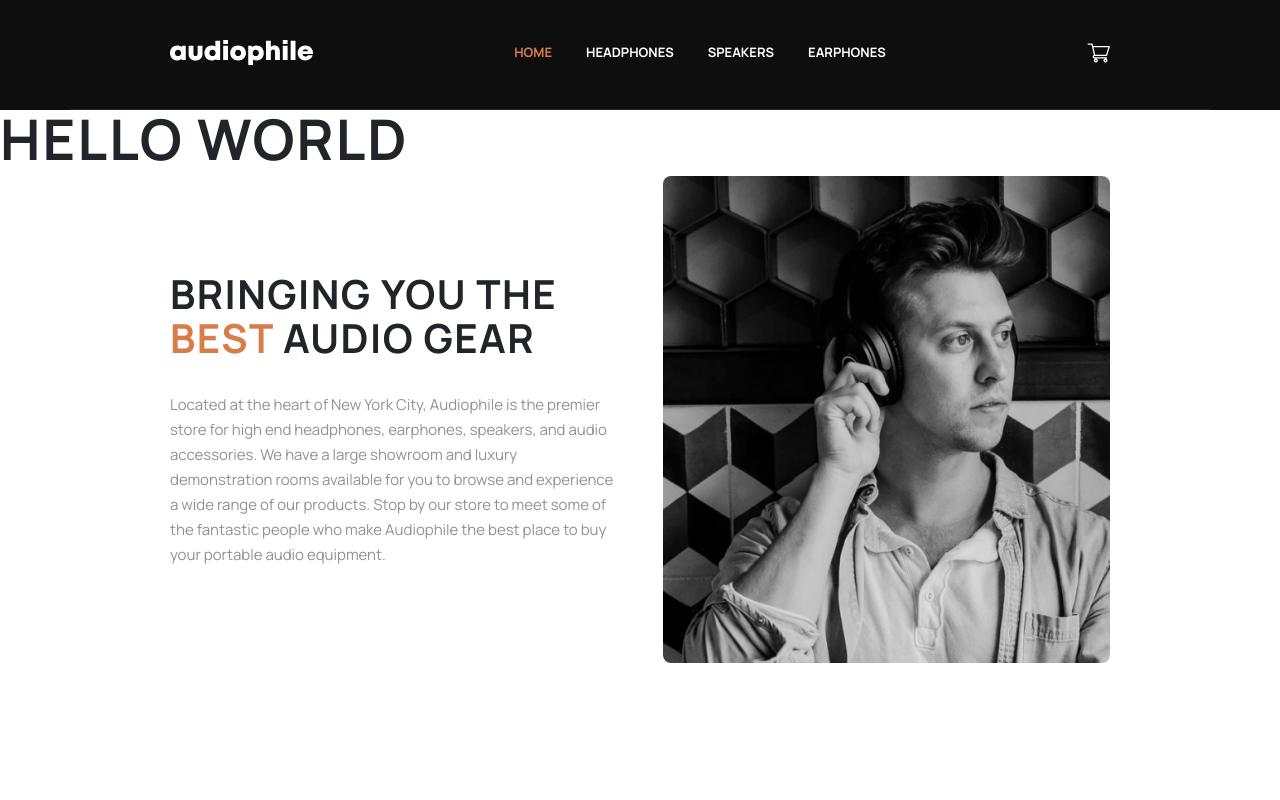
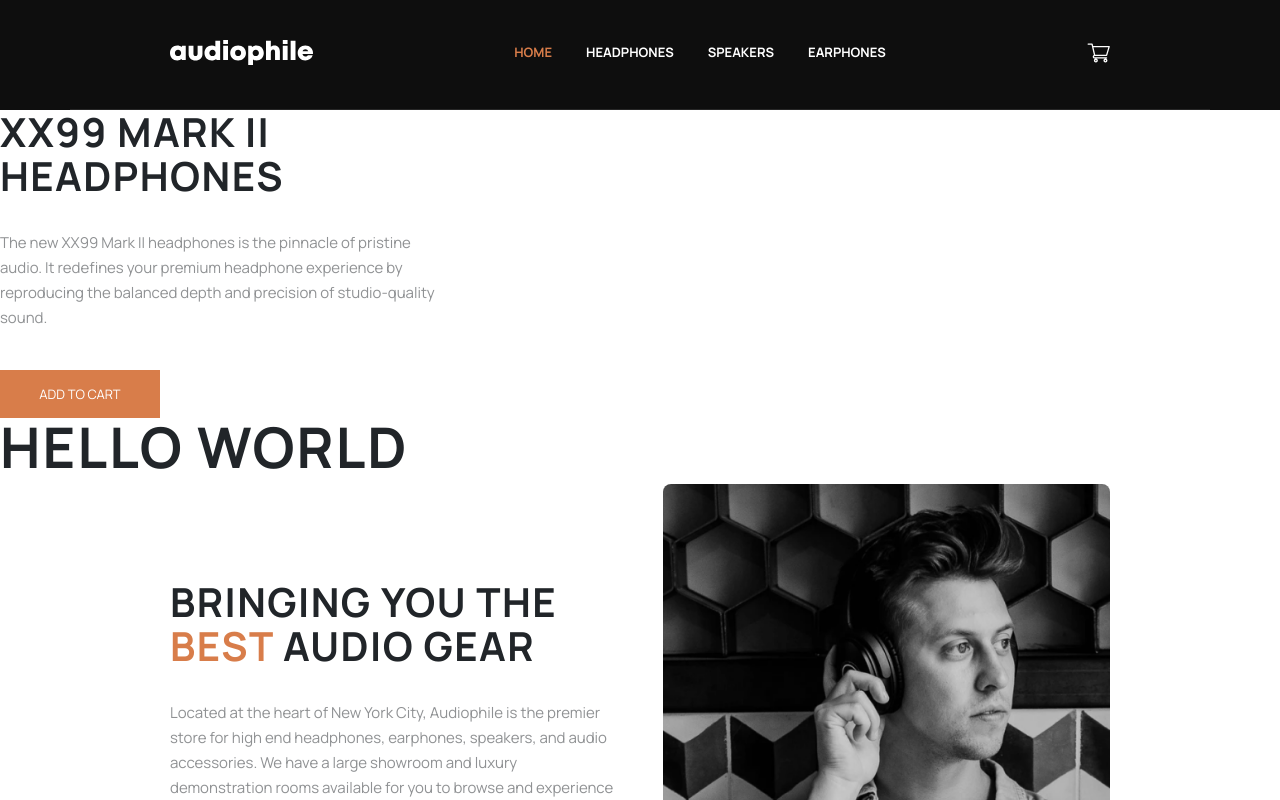
Before and after one commit to Odusami/adiophile-e-commerce, a Next.js app: page / in a window 1280 px wide. Shown: the top 800 px of the page. Built offline with nearby package versions, Linux system fonts and the light colour scheme.

Commit message:
feat: added textContent and primary button component

```diff
--- a/src/app/page.tsx
+++ b/src/app/page.tsx
@@ -1,7 +1,13 @@
+import TextContent from "@/components/TextContent/TextContent";
 
 export default function Home() {
   return (
     <div>
+      <TextContent
+        title="XX99 Mark II"
+        category="Headphones"
+        content="The new XX99 Mark II headphones is the pinnacle of pristine audio. It redefines your premium headphone experience by reproducing the balanced depth and precision of studio-quality sound."
+      />
 
       <h1>Hello world</h1>
     </div>
--- a/src/components/Button/Button.module.scss
+++ b/src/components/Button/Button.module.scss
@@ -0,0 +1,20 @@
+@use '../../styles/abstracts/variables' as *;
+.buttonC{
+    text-transform: uppercase;
+    border: none;
+    width: 160px;
+    height: 48px;
+    background: $color-tertiary;
+    color: $color-secondary;
+    &:hover{
+        background: $color-tertiary-100;
+    }
+    &:focus{
+        border: 1.5px solid $color-primary;
+    }
+
+}
+.btnFill{
+    width: 100% !important;
+    display: block !important;
+}
--- a/src/components/Button/Button.tsx
+++ b/src/components/Button/Button.tsx
@@ -0,0 +1,15 @@
+import styles from './Button.module.scss'
+type Props = {
+    btnText?: string;
+    btnFill?: boolean
+}
+
+const Button = ({btnText, btnFill}: Props) => {
+  return (
+    <button className={`${styles.buttonC} ${btnFill ? styles.btnFill : ''}`}>
+        {btnText || 'Add to cart'}
+    </button>
+  )
+}
+
+export default Button
--- /dev/null
+++ b/src/components/TextContent/TextContent.module.scss
@@ -0,0 +1,41 @@
+@use "../../styles/abstracts/variables" as *;
+.textContentBody {
+  width: 100%;
+  max-width: 445px;
+  aspect-ratio: 445 / 295;
+  @media (max-width: 768px) {
+    text-align: center;
+    width: 100%;
+    max-width: 572px;
+    aspect-ratio: 572 / 302;
+  }
+  @media (max-width: 460px) {
+    text-align: center;
+    width: 100%;
+    max-width: 327px;
+    aspect-ratio: 327 / 340;
+  }
+  h6 {
+    font-size: 14px;
+    font-weight: 400;
+    line-height: 100%;
+    letter-spacing: 10px;
+    color: $color-tertiary;
+    margin-bottom: 16px;
+    @media (max-width: 576px) {
+      margin-bottom: 24px;
+    }
+  }
+  h2 {
+    margin-bottom: 32px;
+    @media (max-width: 576px) {
+      margin-bottom: 24px;
+    }
+  }
+  p {
+    margin-bottom: 40px;
+    @media (max-width: 576px) {
+      margin-bottom: 24px;
+    }
+  }
+}
--- /dev/null
+++ b/src/components/TextContent/TextContent.tsx
@@ -0,0 +1,26 @@
+import Button from '../Button/Button';
+import styles from './TextContent.module.scss'
+type Props = {
+    label?: string,
+    title: string,
+    content: string,
+    category: string,
+     btnText?: string;
+    btnFill?: boolean
+};
+
+const TextContent = ({label, title, content, category, btnText, btnFill}: Props) => {
+  return (
+    <div className={styles.textContentBody}>
+        {label &&
+      <h6>{label}</h6> }
+      <h2>{title} <br/> <span>{category}</span></h2>
+      <p>
+       {content}
+      </p>
+      <Button btnText={btnText} btnFill={btnFill}/>
+    </div>
+  );
+};
+
+export default TextContent;
--- a/src/styles/base/_typography.scss
+++ b/src/styles/base/_typography.scss
@@ -32,7 +32,6 @@ h2 {
     font-size: 28px;
     line-height: 100%;
     letter-spacing: 1px;
-    text-align: center;
   }
 }
 h3 {
```
